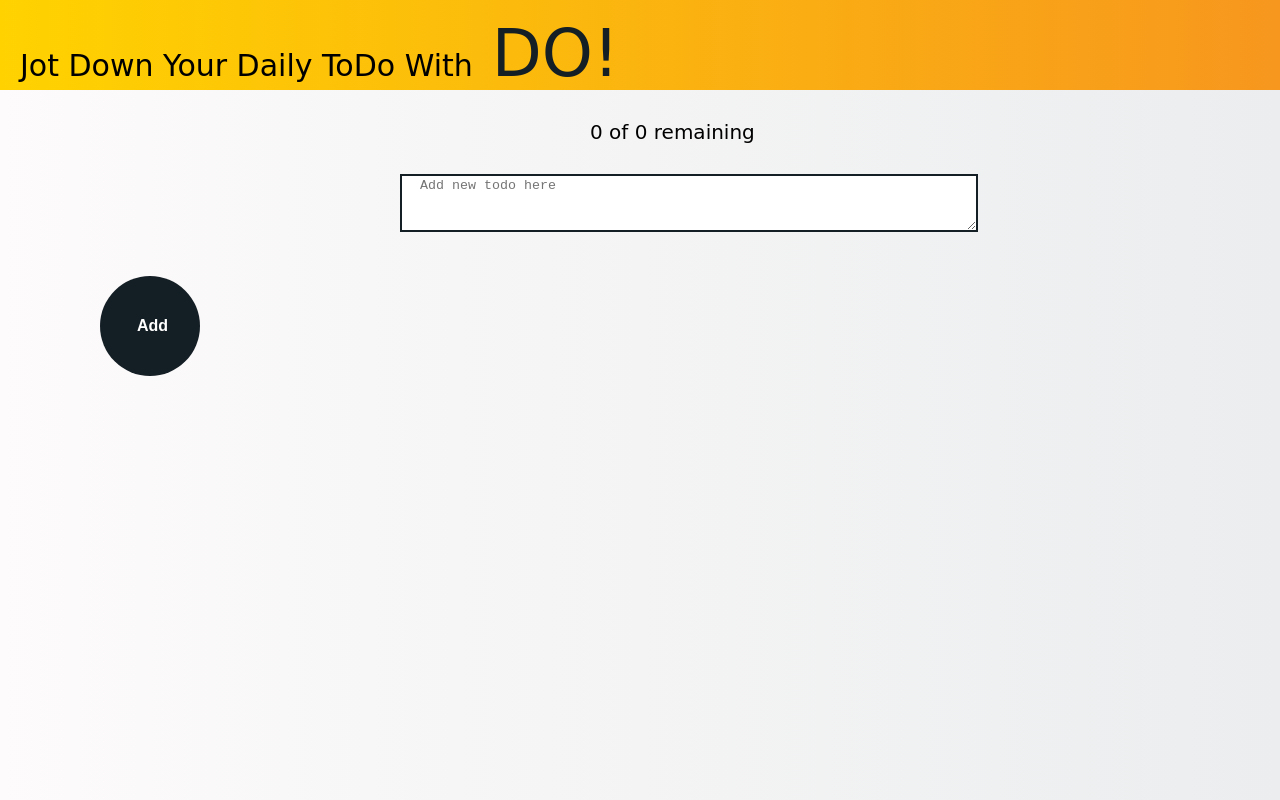
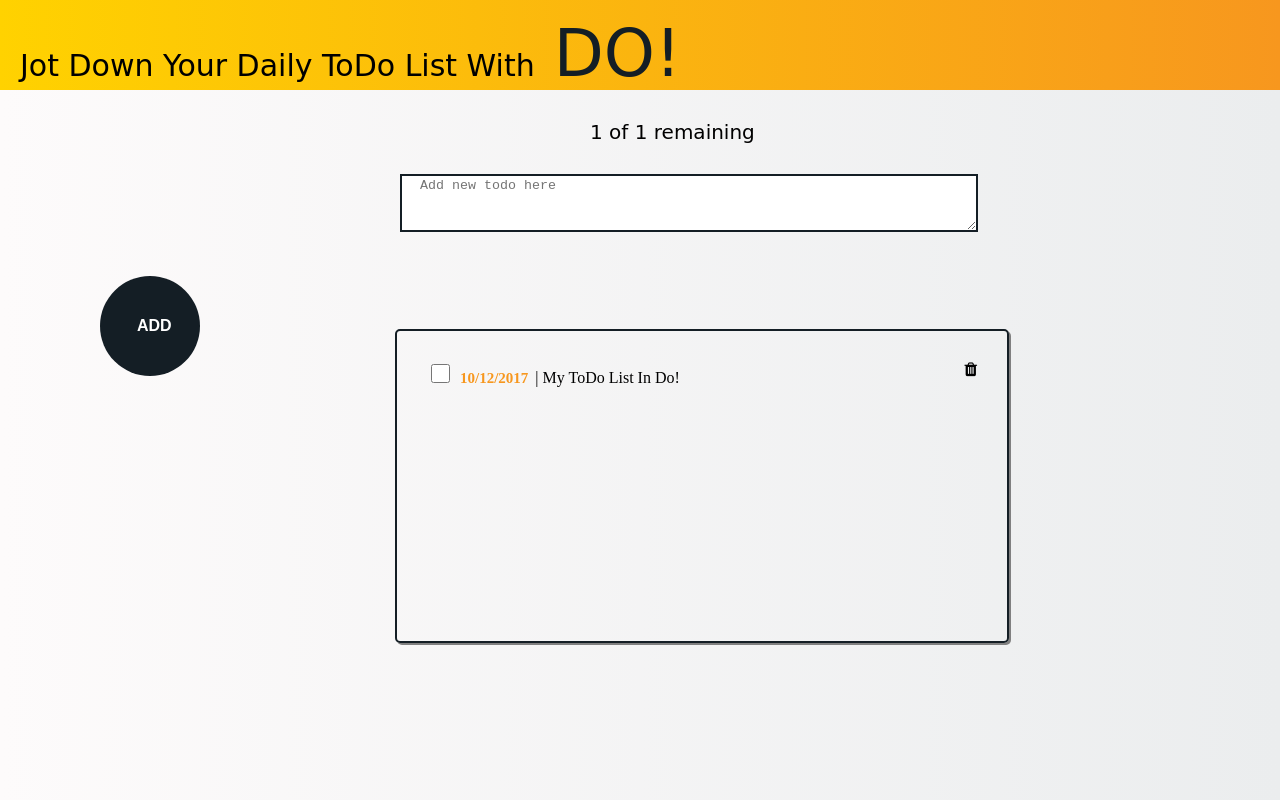
Before and after one commit to bnruchika/Atom360_internship, a plain HTML site: page problem2/index.html in a window 1280 px wide. Drawn offline with nearby package versions, Linux system fonts and the light colour scheme; a web font is replaced by a local one.

Commit message:
Update index.html

```diff
--- a/problem2/index.html
+++ b/problem2/index.html
@@ -15,7 +15,7 @@
 <body>
 
 <div id="top-nav">
-<p> <span id="tag">Jot Down Your Daily ToDo With</span> <span id="do">DO!</span> </p>
+<p> <span id="tag">Jot Down Your Daily ToDo List With</span> <span id="do">DO!</span> </p>
 </div>
 
 
@@ -28,7 +28,7 @@
 
      <form  ng-submit="todoList.addTodo()">
         <textarea id="ip" type="text" ng-model="todoList.todoText" placeholder="  Add new todo here" size="40"></textarea><br>
-        <input class="btn-primary" type="submit" value="Add"><br>
+        <input class="btn-primary" type="submit" value="ADD"><br>
 
      </form>
 
@@ -53,7 +53,7 @@
 	angular.module('todoApp', [])
   .controller('TodoListController', function($scope) {
     var todoList = this;
-    todoList.todos = [];
+    todoList.todos = [{text:'My ToDo List In Do!', done:false}];
      $scope.CurrentDate = new Date();
     todoList.addTodo = function() {
       todoList.todos.push({text:todoList.todoText, done:false});
```
